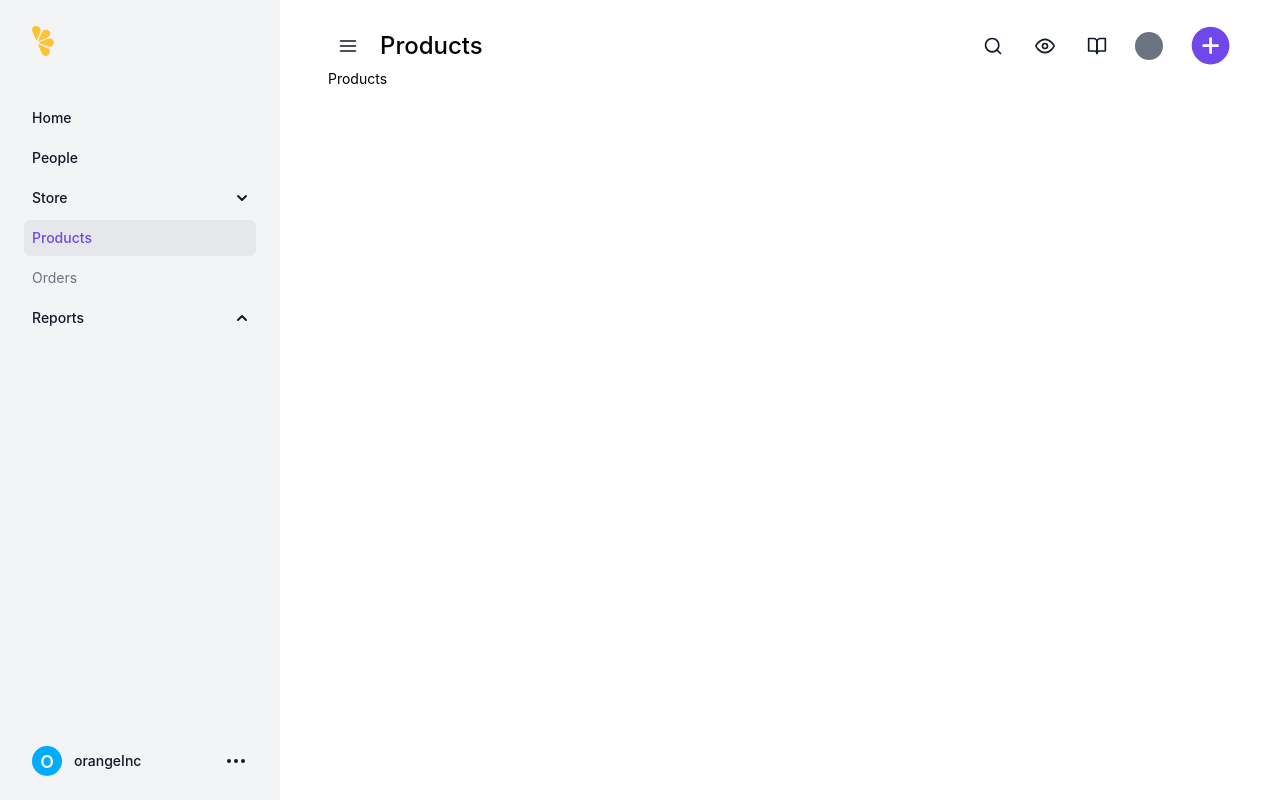
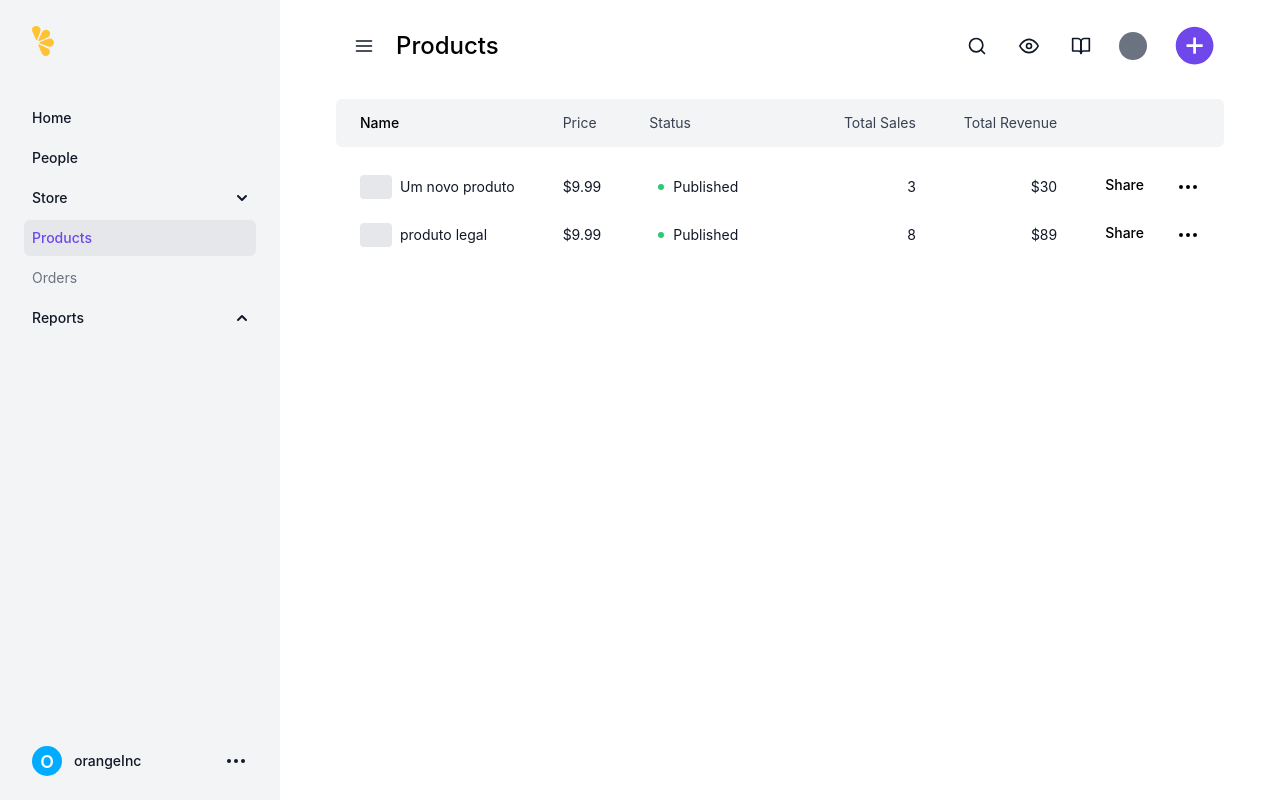
Before and after one commit to paulocarmino/lemon-squeezy-clone, a Next.js app: page /products in a window 1280 px wide. Built offline with nearby package versions, Linux system fonts and the light colour scheme; no server answers; a web font is replaced by a local one.

Commit message:
Add static Products page

```diff
--- a/src/components/Template/index.tsx
+++ b/src/components/Template/index.tsx
@@ -30,7 +30,7 @@ const Template = ({ children, headerTitle }: any) => {
     <div className="min-w-[280px]">
       <LeftMenu navigation={navigation} />
     </div>
-    <div className="flex flex-col flex-1 py-6 px-12 max-h-screen">
+    <div className="flex flex-col flex-1 py-6 px-16 max-h-screen">
       <Header headerTitle={headerTitle} userFullName={userFullName} />
       {children}
     </div>
--- a/src/pages/products.tsx
+++ b/src/pages/products.tsx
@@ -1,5 +1,78 @@
+const products = [
+  { name: 'Um novo produto', price: '$9.99', status: 'Published', totalSales: '3', totalRevenue: '$30' },
+  { name: 'produto legal', price: '$9.99', status: 'Published', totalSales: '8', totalRevenue: '$89' },
+]
+
 export default function ProductsPage() {
-  return <h1>Products</h1>
+  return (
+    <div className="flex flex-col mt-8">
+      <div className="overflow-x-auto -my-2 sm:-mx-6 lg:-mx-8">
+        <div className="inline-block py-2 min-w-full align-middle sm:px-6 lg:px-6">
+          <div className="overflow-hidden">
+            <table className="table min-w-full">
+              <thead className="bg-gray-100">
+                <tr>
+                  <th scope="col" className="py-3 px-6 font-medium text-left text-black last:rounded-r-md first:rounded-l-md text-md">
+                    Name
+                  </th>
+                  <th scope="col" className="py-3 px-6 font-normal text-left text-gray-700 last:rounded-r-md first:rounded-l-md text-md">
+                    Price
+                  </th>
+                  <th scope="col" className="py-3 px-6 font-normal text-left text-gray-700 last:rounded-r-md first:rounded-l-md text-md">
+                    Status
+                  </th>
+                  <th scope="col" className="py-3 px-6 font-normal text-left text-gray-700 whitespace-nowrap last:rounded-r-md first:rounded-l-md text-md">
+                    Total Sales
+                  </th>
+                  <th scope="col" className="py-3 px-6 font-normal text-left text-gray-700 whitespace-nowrap last:rounded-r-md first:rounded-l-md text-md">
+                    Total Revenue
+                  </th>
+                  <th scope="col" className="relative py-3 px-6 whitespace-nowrap last:rounded-r-md first:rounded-l-md">
+                    <span className="sr-only">Edit</span>
+                  </th>
+                </tr>
+              </thead>
+              <tbody className="bg-white">
+                {products.map((product) => (
+                  <tr key={product.name} className="group">
+                    <td className="flex items-center py-3 px-6 text-sm text-gray-900 whitespace-nowrap group-hover:bg-gray-100 cursor-pointer">
+                      <div className="shrink-0 mr-2 w-8 h-6 bg-gray-200 bg-center bg-no-repeat bg-cover rounded-[4px]"></div>
+                      {product.name}
+                    </td>
+                    <td className="py-3 px-6 text-sm text-gray-900 whitespace-nowrap group-hover:bg-gray-100 cursor-pointer">{product.price}</td>
+                    <td className="py-3 px-6 w-full text-sm text-gray-900 whitespace-nowrap group-hover:bg-gray-100 cursor-pointer">
+                      <div className="flex items-center">
+                        <span className="text-wtf-emerald">
+                          <svg xmlns="http://www.w3.org/2000/svg" className="inline-block w-6 h-6 fill-current">
+                            <circle cx="12" cy="12" r="3" fill="#2DCA72"></circle>
+                          </svg>
+                        </span>
+                        {product.status}
+                      </div>
+                    </td>
+                    <td className="py-3 px-6 text-sm text-right text-gray-900 whitespace-nowrap group-hover:bg-gray-100 cursor-pointer">{product.totalSales}</td>
+                    <td className="py-3 px-6 text-sm text-right text-gray-900 whitespace-nowrap group-hover:bg-gray-100 cursor-pointer">{product.totalRevenue}</td>
+                    <td className="py-3 px-6 text-sm font-medium text-right whitespace-nowrap group-hover:bg-gray-100 cursor-pointer">
+                      <div className="flex">
+                        <a href="#" className="mr-8">
+                          Share
+                        </a>
+                        <a href="#" className=" ">
+                          <svg xmlns="http://www.w3.org/2000/svg" className="w-6 h-6" fill="none" viewBox="0 0 24 24" stroke="currentColor">
+                            <path strokeLinecap="round" strokeLinejoin="round" strokeWidth={2} d="M5 12h.01M12 12h.01M19 12h.01M6 12a1 1 0 11-2 0 1 1 0 012 0zm7 0a1 1 0 11-2 0 1 1 0 012 0zm7 0a1 1 0 11-2 0 1 1 0 012 0z" />
+                          </svg>
+                        </a>
+                      </div>
+                    </td>
+                  </tr>
+                ))}
+              </tbody>
+            </table>
+          </div>
+        </div>
+      </div>
+    </div>
+  )
 }
 
 ProductsPage.headerTitle = "Products"
--- a/src/styles/globals.css
+++ b/src/styles/globals.css
@@ -1,3 +1,10 @@
+.table tbody:before {
+  content: '@';
+  display: block;
+  line-height: 16px;
+  text-indent: -99999px;
+}
+
 @tailwind base;
 @tailwind components;
 @tailwind utilities;
@@ -99,3 +106,10 @@ body {
   --tw-bg-opacity: 1;
   background-color: rgba(53, 56, 157, var(--tw-bg-opacity));
 }
+
+.table tbody:before {
+  content: '@';
+  display: block;
+  line-height: 16px;
+  text-indent: -99999px;
+}
```
